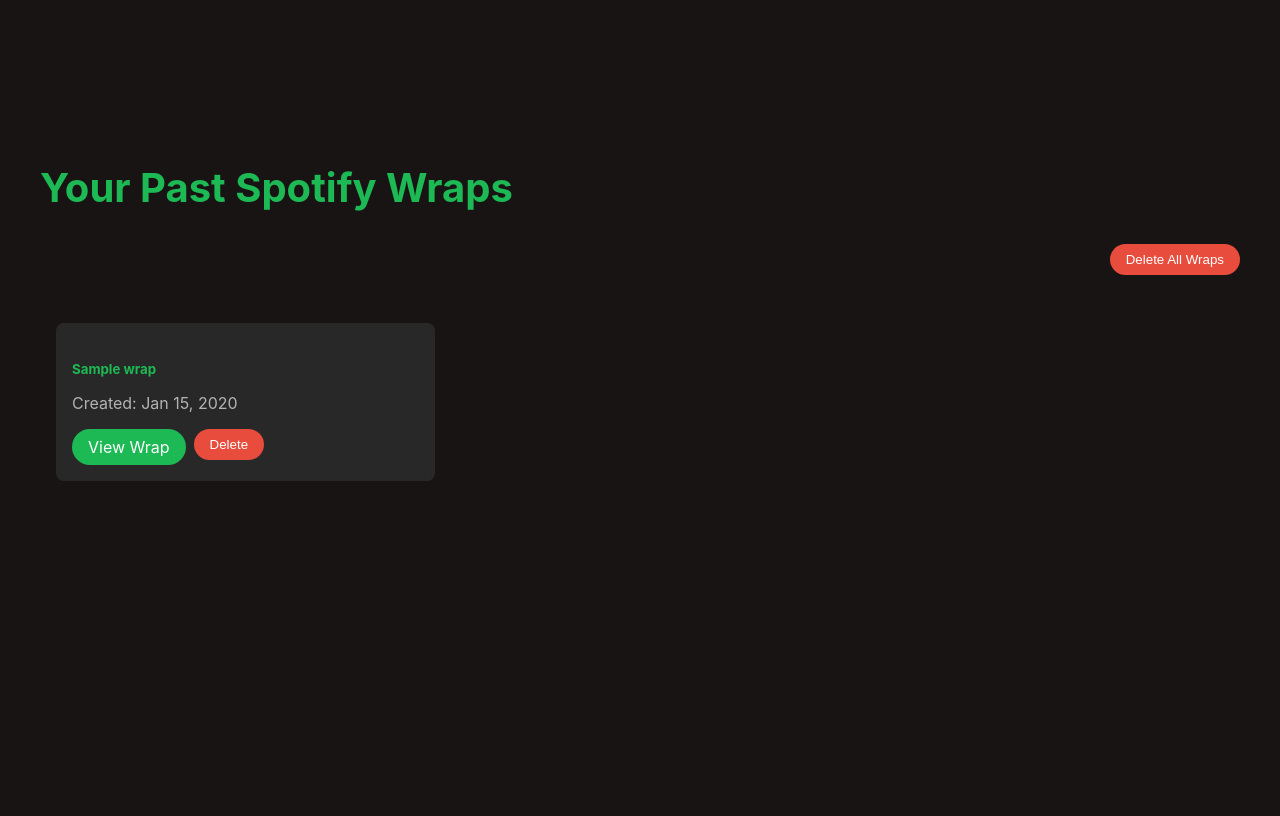
After one commit to katydickenson/Spotify-Wrapped-CS2340, a Django app: template spotify_wrapped/wrapped/templates/wrapped/past_spotify_wraps.html in a window 1280 px wide. The commit adds this page. Run offline with Django 3.2, Linux system fonts and the light colour scheme; the template is opened without the code that fills it: most values are stand-ins (such as "Sample title", 1, 10 or a date in 2020).

Commit message:
Added the storage for past wraps. Built past wraps page. Added delete capability of past wraps.

```diff
--- a/spotify_wrapped/wrapped/templates/wrapped/home.html
+++ b/spotify_wrapped/wrapped/templates/wrapped/home.html
@@ -204,11 +204,11 @@
                     your music history with friends—discover shared top
                     songs, artists, and unique listening trends.</p>
             </div>
-            <div class="dashboard-card">
+            <a href="{% url 'past_spotify_wraps' %}" class="dashboard-card">
                 <h3 class="card-title">Past Spotify Wraps</h3>
                 <p class="placeholder-text">Your past spotify wraps will
                     appear here.</p>
-            </div>
+            </a>
 
              <a href="{% url 'addFriends' %}" class="dashboard-card">
                 <h3 class="card-title">Add Friends</h3>
--- /dev/null
+++ b/spotify_wrapped/wrapped/templates/wrapped/past_spotify_wraps.html
@@ -0,0 +1,185 @@
+<!DOCTYPE html>
+<html lang="en">
+<head>
+    <meta charset="UTF-8">
+    <meta name="viewport" content="width=device-width, initial-scale=1.0">
+    <title>Past Spotify Wraps</title>
+    <style>
+        :root {
+            --spotify-green: #1DB954;
+            --spotify-black: #191414;
+            --spotify-dark-gray: #282828;
+            --spotify-light-gray: #B3B3B3;
+        }
+        body {
+            font-family: -apple-system, BlinkMacSystemFont, 'Segoe UI', Roboto, Oxygen, Ubuntu, Cantarell, sans-serif;
+            background-color: var(--spotify-black);
+            color: white;
+            min-height: 100vh;
+        }
+
+        main {
+            padding: 8rem 2rem 2rem;
+            max-width: 1200px;
+            margin: 0 auto;
+        }
+
+        h1 {
+            font-size: 2.5rem;
+            margin-bottom: 2rem;
+            color: var(--spotify-green);
+        }
+
+        .wraps-container {
+            display: grid;
+            gap: 1rem;
+            max-width: 800px;
+            margin: 0 auto;
+        }
+
+        .wrap-button {
+            background: var(--spotify-dark-gray);
+            padding: 1rem;
+            border-radius: 8px;
+            text-decoration: none;
+            color: white;
+            display: flex;
+            justify-content: space-between;
+            align-items: center;
+            transition: background-color 0.2s;
+        }
+
+        .wrap-button:hover {
+            background: var(--spotify-green);
+        }
+
+        .wrap-date {
+            color: var(--spotify-light-gray);
+            font-size: 0.9em;
+        }
+
+        .row {
+            display: grid;
+            grid-template-columns: repeat(auto-fill, minmax(300px, 1fr));
+            gap: 1rem;
+            padding: 1rem;
+        }
+
+        .card {
+            background: var(--spotify-dark-gray);
+            border-radius: 8px;
+            padding: 1rem;
+            transition: transform 0.2s;
+        }
+
+        .card:hover {
+            transform: translateY(-5px);
+        }
+
+        .card-title {
+            color: var(--spotify-green);
+            margin-bottom: 0.5rem;
+        }
+
+        .card-text {
+            color: var(--spotify-light-gray);
+            margin-bottom: 1rem;
+        }
+
+        .btn-primary {
+            background: var(--spotify-green);
+            border: none;
+            padding: 0.5rem 1rem;
+            border-radius: 20px;
+            color: white;
+            text-decoration: none;
+            display: inline-block;
+            transition: background-color 0.2s;
+        }
+
+        .btn-primary:hover {
+            background: #1ed760;
+        }
+
+        /* New styles for delete buttons */
+        .button-group {
+            display: flex;
+            gap: 0.5rem;
+            margin-top: 1rem;
+        }
+
+        .btn-delete {
+            background: #e74c3c;
+            border: none;
+            padding: 0.5rem 1rem;
+            border-radius: 20px;
+            color: white;
+            cursor: pointer;
+            transition: background-color 0.2s;
+        }
+
+        .btn-delete:hover {
+            background: #c0392b;
+        }
+
+        .btn-delete-all {
+            background: #e74c3c;
+            border: none;
+            padding: 0.5rem 1rem;
+            border-radius: 20px;
+            color: white;
+            cursor: pointer;
+            transition: background-color 0.2s;
+            margin-bottom: 2rem;
+        }
+
+        .btn-delete-all:hover {
+            background: #c0392b;
+        }
+    </style>
+</head>
+<body>
+    <nav class="navbar">
+    </nav>
+
+    <main>
+        <h1>Your Past Spotify Wraps</h1>
+
+        <!-- Delete All button -->
+        {% if wraps %}
+        <div style="text-align: right;">
+            <form action="{% url 'delete_all_wraps' %}" method="POST" style="display: inline;">
+                {% csrf_token %}
+                <button type="submit" class="btn-delete-all" onclick="return confirm('Are you sure you want to delete all wraps?')">
+                    Delete All Wraps
+                </button>
+            </form>
+        </div>
+        {% endif %}
+
+        <div class="row">
+            {% for wrap in wraps %}
+            <div class="card">
+                <div class="card-body">
+                    <h5 class="card-title">{{ wrap.title }}</h5>
+                    <p class="card-text">Created: {{ wrap.created_at|date:"M d, Y" }}</p>
+                    <div class="button-group">
+                        <a href="{% url 'view_saved_wrap' wrap.id %}" class="btn-primary">View Wrap</a>
+                        <form action="{% url 'delete_wrap' wrap.id %}" method="POST" style="display: inline;">
+                            {% csrf_token %}
+                            <button type="submit" class="btn-delete" onclick="return confirm('Are you sure you want to delete this wrap?')">
+                                Delete
+                            </button>
+                        </form>
+                    </div>
+                </div>
+            </div>
+            {% empty %}
+            <div class="text-center">
+                <p>No saved wraps yet. Generate your first wrap!</p>
+            </div>
+            {% endfor %}
+        </div>
+    </main>
+</body>
+</html>
--- a/spotify_wrapped/wrapped/urls.py
+++ b/spotify_wrapped/wrapped/urls.py
@@ -18,4 +18,8 @@
     path('api/submit-feedback/', views.submit_feedback, name='submit_feedback'),
     path('wrapped-filters/', views.wrapped_filters, name='wrapped_filters'),
     path('wrapped-results/', views.wrapped_results, name='wrapped_results'),
+    path('past-spotify-wraps/', views.past_spotify_wraps, name='past_spotify_wraps'),
+    path('view-saved-wrap/<int:wrap_id>/', views.view_saved_wrap, name='view_saved_wrap'),
+    path('delete-wrap/<int:wrap_id>/', views.delete_wrap, name='delete_wrap'),
+    path('delete-all-wraps/', views.delete_all_wraps, name='delete_all_wraps'),
 ]
```
Also changed, not shown: spotify_wrapped/wrapped/models.py (+13 -0 lines), spotify_wrapped/wrapped/templates/wrapped/view_saved_wrap.html (added, +143 -0 lines), spotify_wrapped/wrapped/templates/wrapped/wrapped_filters.html (+45 -4 lines), spotify_wrapped/wrapped/views.py (+164 -50 lines), spotify_wrapped/db.sqlite3, spotify_wrapped/wrapped/migrations/0005_savedwrap.py (added), spotify_wrapped/wrapped/migrations/0006_alter_savedwrap_holiday_theme_alter_savedwrap_user.py (added), 1 other file.
